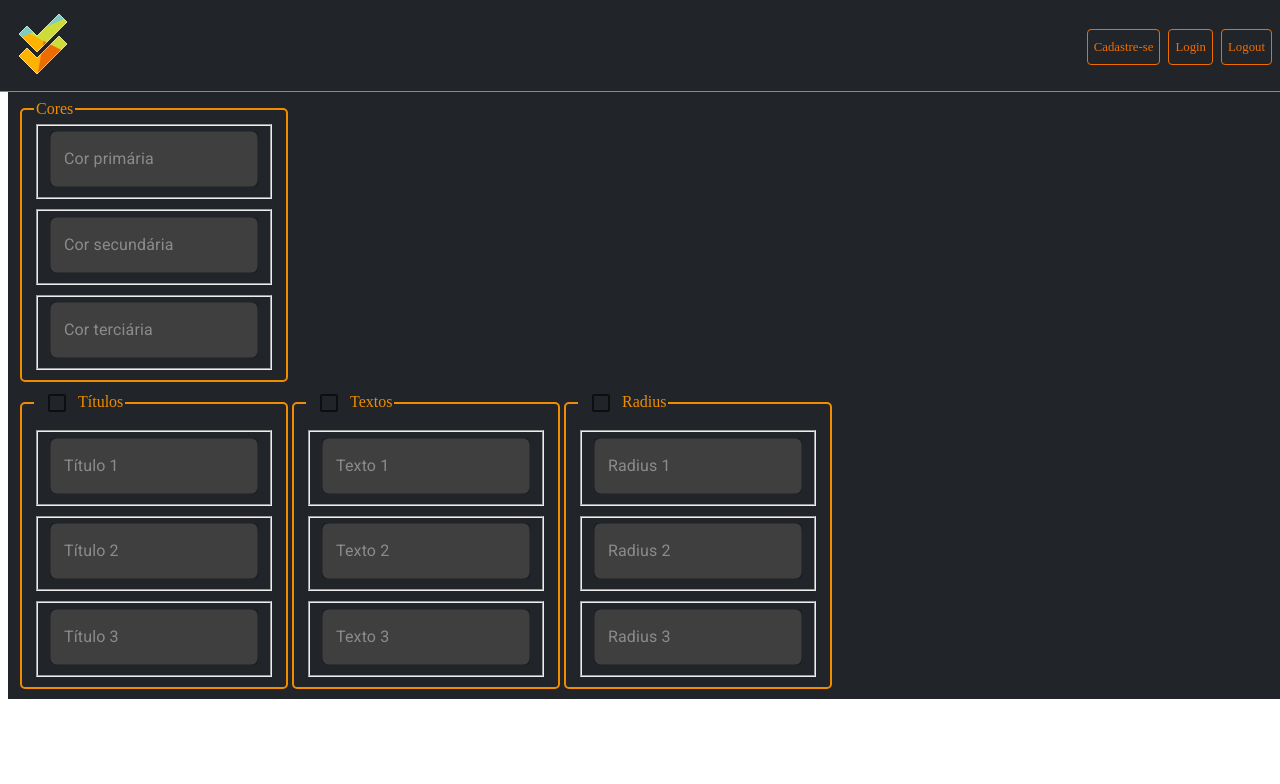
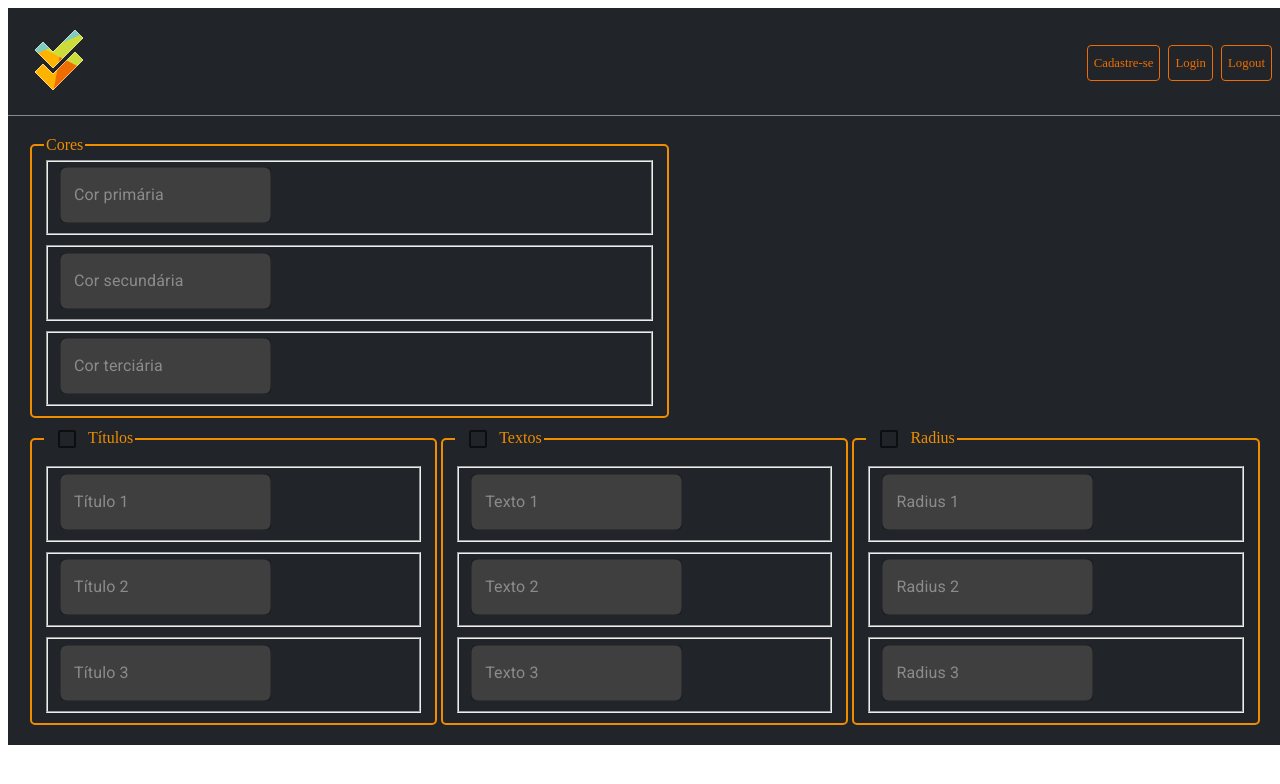
Before and after one commit to kenzieColors/nicole_equipe2_varify, a React (Vite) app: page / in a window 1280 px wide. Shown: the top 784 px of the page. Built offline with nearby package versions, Linux system fonts and the light colour scheme.

Commit message:
fix:css landing page

```diff
--- a/src/components/Forms/VarForm/style.ts
+++ b/src/components/Forms/VarForm/style.ts
@@ -10,7 +10,6 @@ export const StyledFieldSet = styled.fieldset`
   color: #ef8c00;
 
   width: 100%;
-  max-width: 240px;
 
   font-weight: 300;
 
--- a/src/components/Header/style.ts
+++ b/src/components/Header/style.ts
@@ -2,13 +2,10 @@ import { Link } from "react-router-dom";
 import styled from "styled-components";
 
 export const TopHeader = styled.header`
-  position: fixed;
-  top: 0;
-  left: 0;
-  z-index: 2;
-
   width: 100%;
-  max-width: 1300px;
+  max-width: 1380px;
+  margin: 0 auto;
+  padding: 20px;
 
   background-color: #212529;
   border-bottom: solid 1px #8b8b8b;
@@ -20,9 +17,6 @@ export const TopHeader = styled.header`
   align-items: center;
 
   gap: 20px;
-
-  margin: 0 auto;
-  padding: 12px;
 
   nav {
     padding: 12px;
--- a/src/pages/LandingPage/style.ts
+++ b/src/pages/LandingPage/style.ts
@@ -1,13 +1,10 @@
 import styled from "styled-components";
 
 export const StyledMain = styled.main`
-  position: absolute;
-  top: 90px;
-
   width: 100%;
   max-width: 1380px;
   margin: 0 auto;
-  padding: 10px;
+  padding: 20px;
 
   background-color: #212529;
 
```
